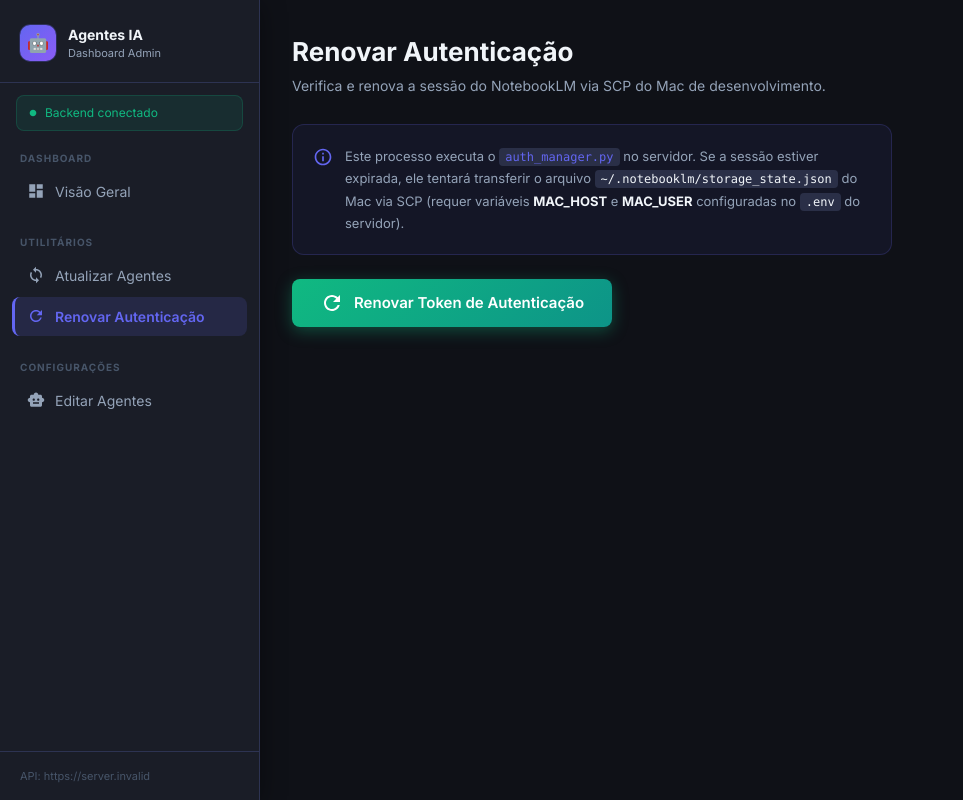
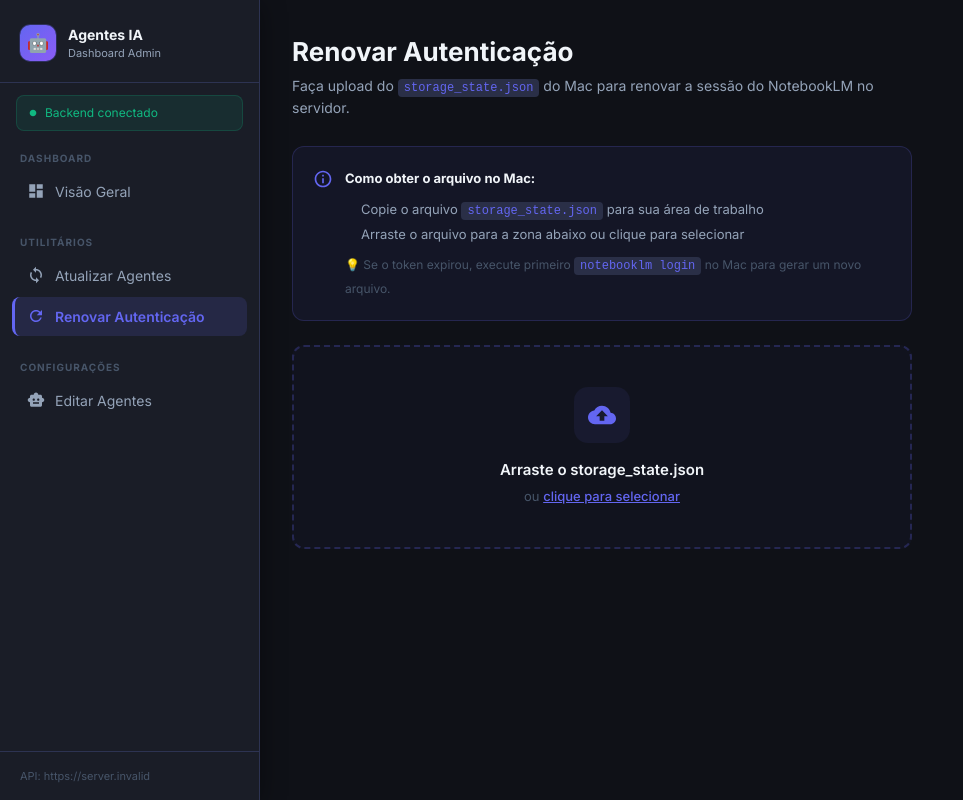
Before and after one commit to cassioseffrin/agentes-suporte-ia-dash, a Next.js app: page /utilitarios/renovar-auth in a window 1280 px wide. Shown: the whole page, without its empty margins (0-963 px from the left). Built offline with nearby package versions, Linux system fonts and the light colour scheme; no server answers; sample sign-in values are in the browser's storage.

Commit message:
atualizacao token

```diff
--- a/app/(dashboard)/utilitarios/renovar-auth/page.tsx
+++ b/app/(dashboard)/utilitarios/renovar-auth/page.tsx
@@ -1,22 +1,70 @@
 "use client";
 
-import { useState } from "react";
-import { Refresh as RefreshIcon, CheckCircle, ErrorOutline, InfoOutlined } from "@mui/icons-material";
+import { useState, useCallback, useRef } from "react";
+import {
+  CloudUpload as UploadIcon,
+  CheckCircle,
+  ErrorOutline,
+  InfoOutlined,
+  InsertDriveFile as FileIcon,
+  Close as CloseIcon,
+} from "@mui/icons-material";
+
 const API = process.env.NEXT_PUBLIC_API_URL || "https://assistant.arpasistemas.com.br";
+const API_KEY = process.env.NEXT_PUBLIC_API_KEY || "";
 
-type Status = "idle" | "loading" | "success" | "error";
+type Status = "idle" | "dragging" | "ready" | "uploading" | "success" | "error";
+
+interface UploadResult {
+  valid: boolean;
+  saved: boolean;
+  bytes: number;
+  cookies_count: number;
+  message: string;
+}
 
 export default function RenovarAuthPage() {
   const [status, setStatus] = useState<Status>("idle");
-  const [result, setResult] = useState<{ renewed: boolean } | null>(null);
+  const [file, setFile] = useState<File | null>(null);
+  const [result, setResult] = useState<UploadResult | null>(null);
   const [error, setError] = useState<string | null>(null);
+  const inputRef = useRef<HTMLInputElement>(null);
 
-  const handleRefresh = async () => {
-    setStatus("loading");
+  const acceptFile = useCallback((f: File) => {
+    if (!f.name.endsWith(".json")) {
+      setError("Selecione um arquivo .json válido.");
+      setStatus("error");
+      return;
+    }
+    setFile(f);
+    setStatus("ready");
     setResult(null);
     setError(null);
+  }, []);
+
+  const handleDrop = useCallback(
+    (e: React.DragEvent<HTMLDivElement>) => {
+      e.preventDefault();
+      const f = e.dataTransfer.files?.[0];
+      if (f) acceptFile(f);
+    },
+    [acceptFile]
+  );
+
+  const handleUpload = async () => {
+    if (!file) return;
+    setStatus("uploading");
+    setResult(null);
+    setError(null);
+
+    const formData = new FormData();
+    formData.append("file", file);
+
     try {
-      const res = await fetch(`${API}/refreshAuth`);
+      const res = await fetch(`${API}/uploadAuthState`, {
+        method: "POST",
+        body: formData,
+      });
       const json = await res.json();
       if (!res.ok) throw new Error(json.detail || `HTTP ${res.status}`);
       setResult(json);
@@ -27,170 +75,254 @@ export default function RenovarAuthPage() {
     }
   };
 
+  const reset = () => {
+    setFile(null);
+    setStatus("idle");
+    setResult(null);
+    setError(null);
+  };
+
+  const isDragging = status === "dragging";
+  const isUploading = status === "uploading";
+
   return (
-    <div style={{ animation: "fadeIn 0.3s ease", maxWidth: 600 }}>
+    <div style={{ animation: "fadeIn 0.3s ease", maxWidth: 620 }}>
+      {/* Header */}
       <div style={{ marginBottom: 28 }}>
         <h1 style={{ fontSize: 26, fontWeight: 700, marginBottom: 4 }}>
           Renovar Autenticação
         </h1>
         <p style={{ fontSize: 14, color: "var(--text-secondary)" }}>
-          Verifica e renova a sessão do NotebookLM via SCP do Mac de desenvolvimento.
+          Faça upload do <code style={codeStyle}>storage_state.json</code> do Mac
+          para renovar a sessão do NotebookLM no servidor.
         </p>
       </div>
 
-      {/* Info card */}
-      <div
-        style={{
-          background: "rgba(99, 102, 241, 0.07)",
-          border: "1px solid rgba(99, 102, 241, 0.2)",
-          borderRadius: "var(--radius)",
-          padding: 20,
-          marginBottom: 24,
-          display: "flex",
-          gap: 12,
-        }}
-      >
-        <InfoOutlined sx={{ color: "var(--accent)", fontSize: 20, flexShrink: 0, marginTop: "2px" }} />
-        <div style={{ fontSize: 13, color: "var(--text-secondary)", lineHeight: 1.7 }}>
-          Este processo executa o{" "}
-          <code
-            style={{
-              background: "var(--bg-hover)",
-              padding: "2px 6px",
-              borderRadius: 4,
-              fontSize: 12,
-              color: "var(--accent)",
-            }}
-          >
-            auth_manager.py
-          </code>{" "}
-          no servidor. Se a sessão estiver expirada, ele tentará transferir o arquivo{" "}
-          <code
-            style={{
-              background: "var(--bg-hover)",
-              padding: "2px 6px",
-              borderRadius: 4,
-              fontSize: 12,
-              color: "var(--text-primary)",
-            }}
-          >
-            ~/.notebooklm/storage_state.json
-          </code>{" "}
-          do Mac via SCP (requer variáveis <strong style={{ color: "var(--text-primary)" }}>MAC_HOST</strong> e{" "}
-          <strong style={{ color: "var(--text-primary)" }}>MAC_USER</strong> configuradas no{" "}
-          <code
-            style={{
-              background: "var(--bg-hover)",
-              padding: "2px 6px",
-              borderRadius: 4,
-              fontSize: 12,
-              color: "var(--text-primary)",
-            }}
-          >
-            .env
-          </code>{" "}
-          do servidor).
+      {/* Instructions */}
+      <div style={infoCardStyle}>
+        <InfoOutlined sx={{ color: "var(--accent)", fontSize: 20, flexShrink: 0, mt: "2px" }} />
+        <div style={{ fontSize: 13, color: "var(--text-secondary)", lineHeight: 1.8 }}>
+          <strong style={{ color: "var(--text-primary)" }}>Como obter o arquivo no Mac:</strong>
+          <ol style={{ margin: "8px 0 0 16px", padding: 0 }}>
+            {/* <li>
+              Abra o Terminal e execute:{" "}
+              <code style={codeStyle}>open ~/.notebooklm/</code>
+            </li> */}
+            <li>
+              Copie o arquivo{" "}
+              <code style={codeStyle}>storage_state.json</code> para sua área de trabalho
+            </li>
+            <li>Arraste o arquivo para a zona abaixo ou clique para selecionar</li>
+          </ol>
+          <div style={{ marginTop: 8, fontSize: 12, color: "var(--text-muted)" }}>
+            💡 Se o token expirou, execute primeiro{" "}
+            <code style={codeStyle}>notebooklm login</code> no Mac para gerar um novo arquivo.
+          </div>
         </div>
       </div>
 
-      {/* Button */}
-      <button
-        onClick={handleRefresh}
-        disabled={status === "loading"}
+      {/* Drop Zone */}
+      <div
+        onDragOver={(e) => { e.preventDefault(); setStatus("dragging"); }}
+        onDragLeave={() => { if (status === "dragging") setStatus(file ? "ready" : "idle"); }}
+        onDrop={handleDrop}
+        onClick={() => !file && inputRef.current?.click()}
         style={{
-          display: "inline-flex",
-          alignItems: "center",
-          gap: 10,
-          padding: "12px 28px",
-          borderRadius: "var(--radius-sm)",
-          border: "none",
-          background: status === "loading" ? "var(--bg-hover)" : "linear-gradient(135deg, #10b981, #0d9488)",
-          color: "#fff",
-          fontSize: 15,
-          fontWeight: 600,
-          cursor: status === "loading" ? "not-allowed" : "pointer",
+          border: `2px dashed ${isDragging ? "var(--accent)" : file ? "rgba(16,185,129,0.5)" : "rgba(99,102,241,0.25)"}`,
+          borderRadius: "var(--radius)",
+          padding: "40px 24px",
+          textAlign: "center",
+          cursor: file ? "default" : "pointer",
+          background: isDragging
+            ? "rgba(99,102,241,0.08)"
+            : file
+            ? "rgba(16,185,129,0.05)"
+            : "rgba(99,102,241,0.03)",
           transition: "all 0.2s ease",
-          fontFamily: "Inter, sans-serif",
-          boxShadow: status === "loading" ? "none" : "0 4px 16px rgba(16, 185, 129, 0.35)",
-        }}
-        onMouseEnter={(e) => {
-          if (status !== "loading")
-            (e.currentTarget as HTMLElement).style.transform = "translateY(-1px)";
-        }}
-        onMouseLeave={(e) => {
-          (e.currentTarget as HTMLElement).style.transform = "none";
+          marginBottom: 20,
+          position: "relative",
         }}
       >
-        {status === "loading" ? (
-          <>
-            <span className="spinner" /> Verificando sessão...
-          </>
+        <input
+          ref={inputRef}
+          type="file"
+          accept=".json"
+          style={{ display: "none" }}
+          onChange={(e) => { const f = e.target.files?.[0]; if (f) acceptFile(f); }}
+        />
+
+        {file ? (
+          <div style={{ display: "flex", alignItems: "center", justifyContent: "center", gap: 12 }}>
+            <div
+              style={{
+                width: 44, height: 44, borderRadius: 10,
+                background: "rgba(16,185,129,0.12)",
+                display: "flex", alignItems: "center", justifyContent: "center",
+              }}
+            >
+              <FileIcon sx={{ color: "#10b981", fontSize: 24 }} />
+            </div>
+            <div style={{ textAlign: "left" }}>
+              <div style={{ fontWeight: 600, fontSize: 14, color: "var(--text-primary)" }}>
+                {file.name}
+              </div>
+              <div style={{ fontSize: 12, color: "var(--text-muted)", marginTop: 2 }}>
+                {(file.size / 1024).toFixed(1)} KB · pronto para upload
+              </div>
+            </div>
+            <button
+              onClick={(e) => { e.stopPropagation(); reset(); }}
+              style={{
+                marginLeft: 8, background: "none", border: "none",
+                cursor: "pointer", color: "var(--text-muted)", display: "flex",
+                padding: 4, borderRadius: 4,
+              }}
+            >
+              <CloseIcon fontSize="small" />
+            </button>
+          </div>
         ) : (
           <>
-            <RefreshIcon /> Renovar Token de Autenticação
+            <div
+              style={{
+                width: 56, height: 56, borderRadius: 14,
+                background: isDragging ? "rgba(99,102,241,0.15)" : "rgba(99,102,241,0.08)",
+                display: "flex", alignItems: "center", justifyContent: "center",
+                margin: "0 auto 16px",
+                transition: "all 0.2s ease",
+                transform: isDragging ? "scale(1.1)" : "scale(1)",
+              }}
+            >
+              <UploadIcon sx={{ color: "var(--accent)", fontSize: 28 }} />
+            </div>
+            <div style={{ fontWeight: 600, fontSize: 15, color: "var(--text-primary)", marginBottom: 6 }}>
+              {isDragging ? "Solte o arquivo aqui" : "Arraste o storage_state.json"}
+            </div>
+            <div style={{ fontSize: 13, color: "var(--text-muted)" }}>
+              ou{" "}
+              <span style={{ color: "var(--accent)", fontWeight: 500, textDecoration: "underline" }}>
+                clique para selecionar
+              </span>
+            </div>
           </>
         )}
-      </button>
+      </div>
+
+      {/* Upload Button */}
+      {file && status !== "success" && (
+        <button
+          onClick={handleUpload}
+          disabled={isUploading}
+          style={{
+            display: "inline-flex", alignItems: "center", gap: 10,
+            padding: "12px 32px", borderRadius: "var(--radius-sm)", border: "none",
+            background: isUploading ? "var(--bg-hover)" : "linear-gradient(135deg, #6366f1, #8b5cf6)",
+            color: "#fff", fontSize: 15, fontWeight: 600,
+            cursor: isUploading ? "not-allowed" : "pointer",
+            transition: "all 0.2s ease", fontFamily: "Inter, sans-serif",
+            boxShadow: isUploading ? "none" : "0 4px 16px rgba(99,102,241,0.35)",
+            width: "100%", justifyContent: "center",
+          }}
+          onMouseEnter={(e) => {
+            if (!isUploading) (e.currentTarget as HTMLElement).style.transform = "translateY(-1px)";
+          }}
+          onMouseLeave={(e) => {
+            (e.currentTarget as HTMLElement).style.transform = "none";
+          }}
+        >
+          {isUploading ? (
+            <><span className="spinner" /> Enviando e validando...</>
+          ) : (
+            <><UploadIcon /> Enviar para o servidor</>
+          )}
+        </button>
+      )}
 
       {/* Success */}
       {status === "success" && result && (
-        <div
-          style={{
-            marginTop: 24,
-            background: "rgba(16, 185, 129, 0.08)",
-            border: "1px solid rgba(16, 185, 129, 0.25)",
-            borderRadius: "var(--radius)",
-            padding: 20,
-            display: "flex",
-            alignItems: "center",
-            gap: 12,
-            animation: "fadeIn 0.3s ease",
-          }}
-        >
-          <CheckCircle sx={{ color: "var(--success)", fontSize: 22 }} />
-          <div>
-            <div style={{ color: "var(--success)", fontWeight: 600, marginBottom: 4 }}>
-              {result.renewed ? "Sessão renovada com sucesso!" : "Sessão já estava válida."}
-            </div>
-            <div style={{ fontSize: 13, color: "var(--text-secondary)" }}>
-              {result.renewed
-                ? "A autenticação do NotebookLM foi transferida e validada."
-                : "Nenhuma ação necessária — o token atual ainda é válido."}
+        <div style={{ animation: "fadeIn 0.3s ease" }}>
+          <div style={{ ...feedbackCardStyle, background: "rgba(16,185,129,0.08)", border: "1px solid rgba(16,185,129,0.25)" }}>
+            <CheckCircle sx={{ color: "var(--success)", fontSize: 24, flexShrink: 0 }} />
+            <div>
+              <div style={{ color: "var(--success)", fontWeight: 600, marginBottom: 6, fontSize: 15 }}>
+                {result.valid ? "Autenticação renovada!" : "Arquivo salvo (validação pendente)"}
+              </div>
+              <div style={{ fontSize: 13, color: "var(--text-secondary)", lineHeight: 1.6 }}>
+                {result.message}
+              </div>
+              <div style={{ marginTop: 10, display: "flex", gap: 16, fontSize: 12, color: "var(--text-muted)" }}>
+                <span>📦 {(result.bytes / 1024).toFixed(1)} KB</span>
+                <span>🍪 {result.cookies_count} cookies</span>
+              </div>
             </div>
           </div>
+          <button onClick={reset} style={secondaryBtnStyle}>
+            Enviar outro arquivo
+          </button>
         </div>
       )}
 
       {/* Error */}
       {status === "error" && (
-        <div
-          style={{
-            marginTop: 24,
-            background: "rgba(239, 68, 68, 0.08)",
-            border: "1px solid rgba(239, 68, 68, 0.25)",
-            borderRadius: "var(--radius)",
-            padding: 20,
-            display: "flex",
-            alignItems: "flex-start",
-            gap: 12,
-            animation: "fadeIn 0.3s ease",
-          }}
-        >
-          <ErrorOutline sx={{ color: "var(--danger)", fontSize: 22, flexShrink: 0 }} />
-          <div>
-            <div style={{ color: "var(--danger)", fontWeight: 600, marginBottom: 4 }}>
-              Falha na renovação
-            </div>
-            <div style={{ fontSize: 13, color: "var(--text-secondary)", lineHeight: 1.6 }}>
-              {error}
-            </div>
-            <div style={{ marginTop: 8, fontSize: 12, color: "var(--text-muted)" }}>
-              Verifique se as variáveis MAC_HOST e MAC_USER estão configuradas no .env do servidor,
-              e se o Mac está acessível via SCP.
+        <div style={{ animation: "fadeIn 0.3s ease" }}>
+          <div style={{ ...feedbackCardStyle, background: "rgba(239,68,68,0.08)", border: "1px solid rgba(239,68,68,0.25)" }}>
+            <ErrorOutline sx={{ color: "var(--danger)", fontSize: 24, flexShrink: 0 }} />
+            <div>
+              <div style={{ color: "var(--danger)", fontWeight: 600, marginBottom: 4 }}>
+                Falha no upload
+              </div>
+              <div style={{ fontSize: 13, color: "var(--text-secondary)", lineHeight: 1.6 }}>
+                {error}
+              </div>
             </div>
           </div>
+          <button onClick={reset} style={secondaryBtnStyle}>
+            Tentar novamente
+          </button>
         </div>
       )}
     </div>
   );
 }
+
+// ---- Styles ----
+
+const codeStyle: React.CSSProperties = {
+  background: "var(--bg-hover)",
+  padding: "2px 6px",
+  borderRadius: 4,
+  fontSize: 12,
+  color: "var(--accent)",
+  fontFamily: "monospace",
+};
+
+const infoCardStyle: React.CSSProperties = {
+  background: "rgba(99,102,241,0.07)",
+  border: "1px solid rgba(99,102,241,0.2)",
+  borderRadius: "var(--radius)",
+  padding: 20,
+  marginBottom: 24,
+  display: "flex",
+  gap: 12,
+};
+
+const feedbackCardStyle: React.CSSProperties = {
+  borderRadius: "var(--radius)",
+  padding: 20,
+  display: "flex",
+  alignItems: "flex-start",
+  gap: 14,
+  marginBottom: 16,
+};
+
+const secondaryBtnStyle: React.CSSProperties = {
+  background: "none",
+  border: "1px solid var(--border)",
+  borderRadius: "var(--radius-sm)",
+  padding: "8px 20px",
+  color: "var(--text-secondary)",
+  fontSize: 13,
+  cursor: "pointer",
+  fontFamily: "Inter, sans-serif",
+  transition: "all 0.15s ease",
+};
```
